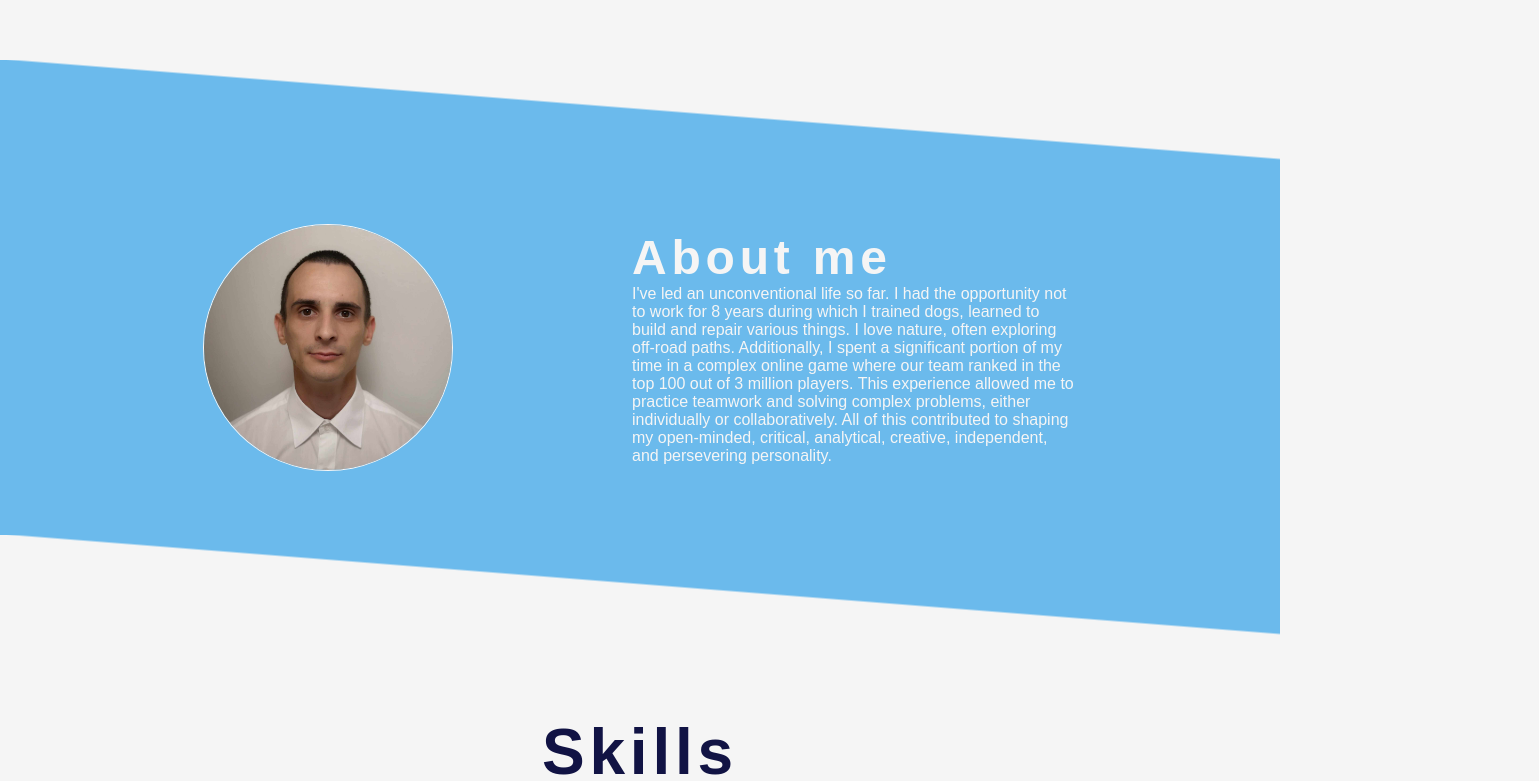
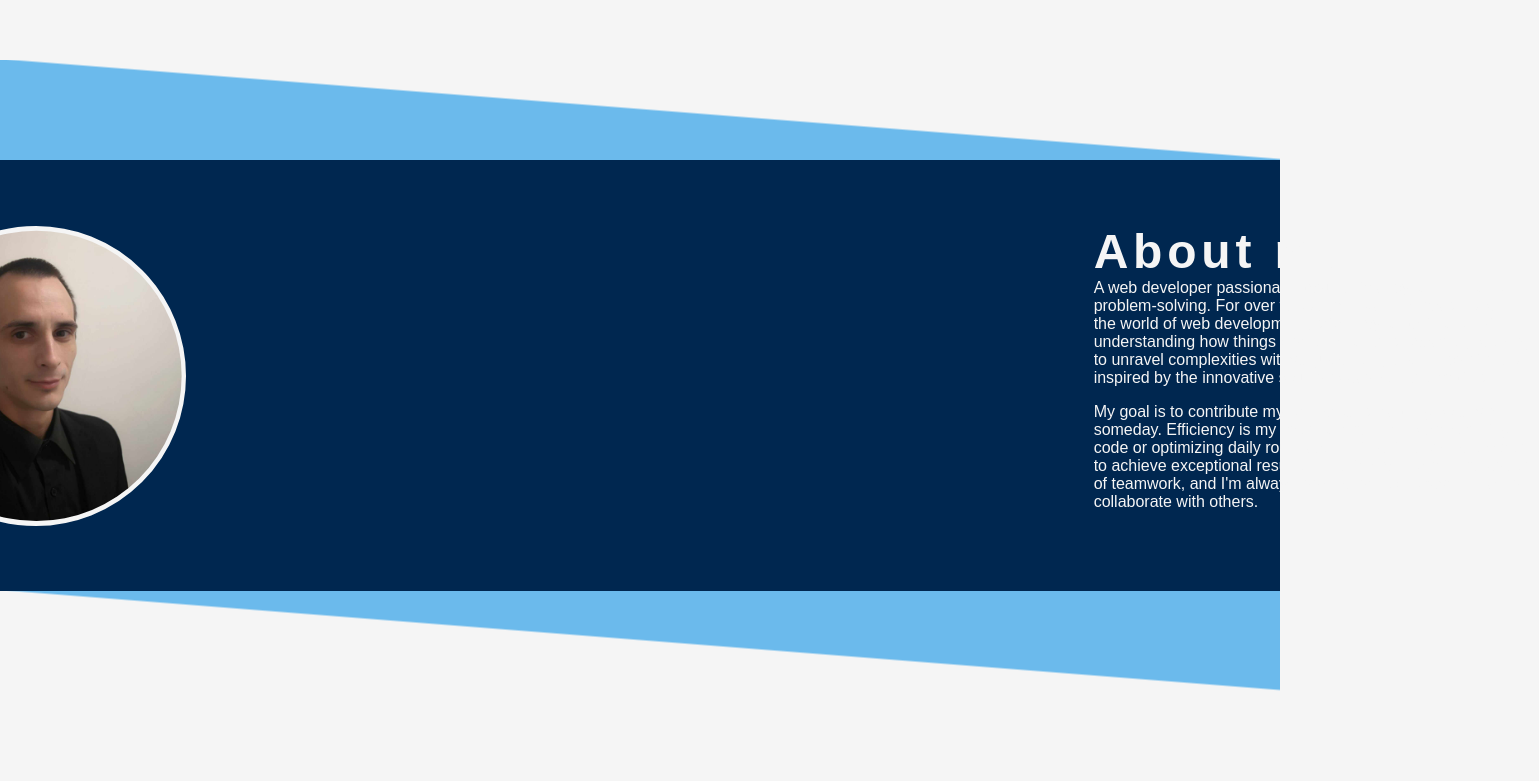
Before and after one commit to KLociJS/Portfolio-site, a React (Create React App) app: page / in a window 1280 px wide. Shown: the part 740-1521 px from the top of the page, 1539 px wide, since content can reach past the window. Built offline with nearby package versions, Linux system fonts and the light colour scheme.

Commit message:
style: Add animation to about page

```diff
--- a/src/Components/About/About.css
+++ b/src/Components/About/About.css
@@ -1,39 +1,62 @@
-.about-container{
+.about-container {
   display: flex;
   align-items: center;
   justify-content: space-evenly;
-    gap:2rem;
+  gap: 2rem;
   max-width: 1200px;
   margin: auto;
   padding: 4rem 1rem;
 }
 
-#about{
-    background-color: #6BBAEC;
+#about {
+  background-color: var(--primary);
 }
 
-
-.portrait{
-    max-width: 250px;
-    border-radius: 50%;
-    border: 1px solid #f5f5f5;
+.intro-container {
+  transform: translateX(100%);
+  right: -100%;
 }
 
-.white-h2{
+.portrait {
+  position: absolute;
+  transform: translate(-2.9%, -24.6%);
+
+  width: 308px;
+  border-radius: 50%;
+  clip-path: circle(40% at 50% 60%);
+}
+
+.portrait-container {
+  width: 300px;
+  height: 300px;
+  transform: translateX(-100%);
+
+  border-radius: 50%;
+  border: 5px solid var(--secondary);
+  background-color: var(--secondary);
+}
+
+.visible .intro-container,
+.visible .portrait-container {
+  transform: translateX(0);
+  transition: transform 1s ease-in-out;
+}
+.white-h2 {
   font-size: 3rem;
   letter-spacing: 0.3rem;
-    color: #f5f5f5;
+  color: var(--secondary);
 }
-.white-p{
-    color: #f5f5f5;
+.white-p {
+  color: var(--secondary);
   max-width: 50ch;
+  margin-bottom: 1rem;
 }
 
-@media screen and (max-width:900px) {
-    .about-container{
+@media screen and (max-width: 900px) {
+  .about-container {
     flex-direction: column;
   }
-    .about-container>div>h2{
+  .about-container > div > h2 {
     text-align: center;
   }
 }
--- a/src/Components/About/About.js
+++ b/src/Components/About/About.js
@@ -1,16 +1,46 @@
-import './About.css'
-import Portrait from './prfl.jpg'
+import Portrait from "../../Assets/prfl.jpg";
+import useObserveSection from "../../Hooks/useObserveSection";
+import "./About.css";
 
 export default function About() {
+  const [aboutRef, visibleElement] = useObserveSection();
+
+  const isVisible = visibleElement?.target === aboutRef.current;
+
   return (
-    <section id='about'>
-        <div className='about-container'>
-            <img src={Portrait} alt='Portrait of Lóránt Kiszner' className='portrait'/>
-            <div>
-                <h2 className='white-h2'>About me</h2>
-                <p className='white-p'>I've led an unconventional life so far. I had the opportunity not to work for 8 years during which I trained dogs, learned to build and repair various things. I love nature, often exploring off-road paths. Additionally, I spent a significant portion of my time in a complex online game where our team ranked in the top 100 out of 3 million players. This experience allowed me to practice teamwork and solving complex problems, either individually or collaboratively. All of this contributed to shaping my open-minded, critical, analytical, creative, independent, and persevering personality.</p>
-            </div>
+    <section
+      id='about'
+      ref={aboutRef}
+      className={`${isVisible ? "visible" : ""}`}
+    >
+      <div className='about-container'>
+        <div className='portrait-container'>
+          <img
+            src={Portrait}
+            alt='Portrait of Lóránt Kiszner'
+            className='portrait'
+          />
         </div>
+        <div className='intro-container'>
+          <h2 className='white-h2'>About me</h2>
+          <p className='white-p'>
+            A web developer passionate about efficiency and the art of
+            problem-solving. For over two years, I've immersed myself in the
+            world of web development, driven by a fascination with understanding
+            how things work. I'm an avid observer, seeking to unravel
+            complexities without judgment, and I'm continually inspired by the
+            innovative solutions people have crafted.
+          </p>
+          <p className='white-p'>
+            My goal is to contribute my own groundbreaking solutions someday.
+            Efficiency is my mantra, whether it's streamlining code or
+            optimizing daily routines. I believe in working smarter to achieve
+            exceptional results. I'm a firm believer in the power of teamwork,
+            and I'm always looking for new opportunities to collaborate with
+            others.
+          </p>
+        </div>
+      </div>
     </section>
-  )
+  );
 }
```
Also changed, not shown: src/Assets/prfl.jpg (added), src/Components/About/prfl.jpg (deleted). Lines whose indentation alone changed are shown as unchanged.
